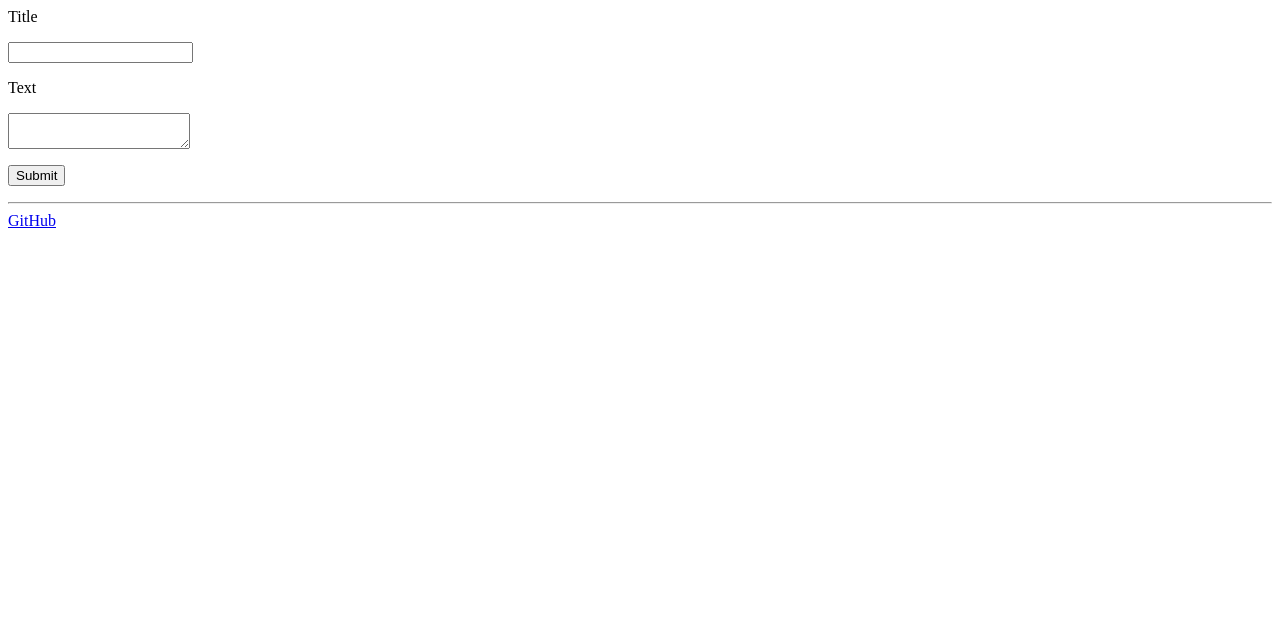
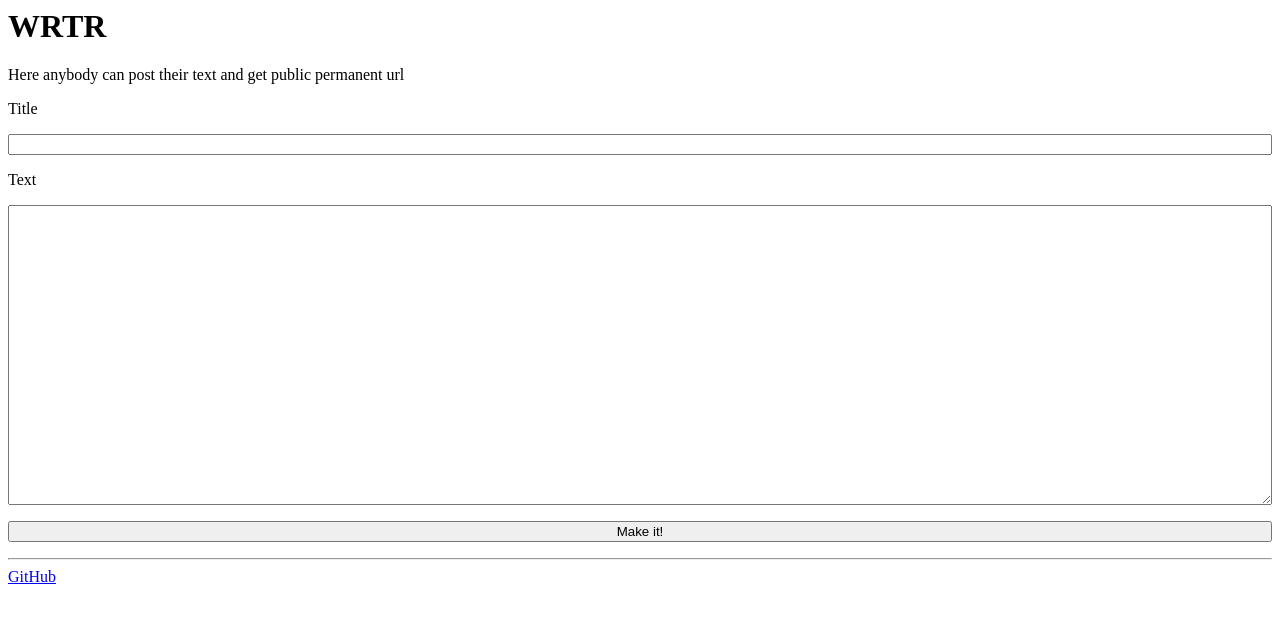
Before and after one commit to aeifn/wrtr, a Django app: template core/templates/add.html in a window 1280 px wide. Shown: the top 623 px of the page. Run offline with Django 3.2, Linux system fonts and the light colour scheme; the template is opened without the code that fills it, so the values that code supplies are empty.

Commit message:
added descriptions

```diff
--- a/core/templates/add.html
+++ b/core/templates/add.html
@@ -2,6 +2,10 @@
 
 {% block content %}
 
+<h1>WRTR</h1>
+<p>
+Here anybody can post their text and get public permanent url
+</p>
 <form method="POST">
 	{% csrf_token %}
 	<p>Title</p>
@@ -9,7 +13,7 @@
 	<p>Text</p>
 	<textarea name="text"></textarea>
 	<p>
-	<input type="submit">
+	<input type="submit" value="Make it!">
 	</p>
 </form>
 <hr>
--- a/core/templates/base.html
+++ b/core/templates/base.html
@@ -1,6 +1,15 @@
 <HTML>
 	<HEAD>
 		<TITLE>{%block title %}{% endblock %}</TITLE>
+<STYLE>
+input {
+	width:100%;
+}
+textarea {
+	width:100%;
+	height:300px;
+}
+</STYLE>
 	</HEAD>
 	<BODY>
 		{% block content %}
```
